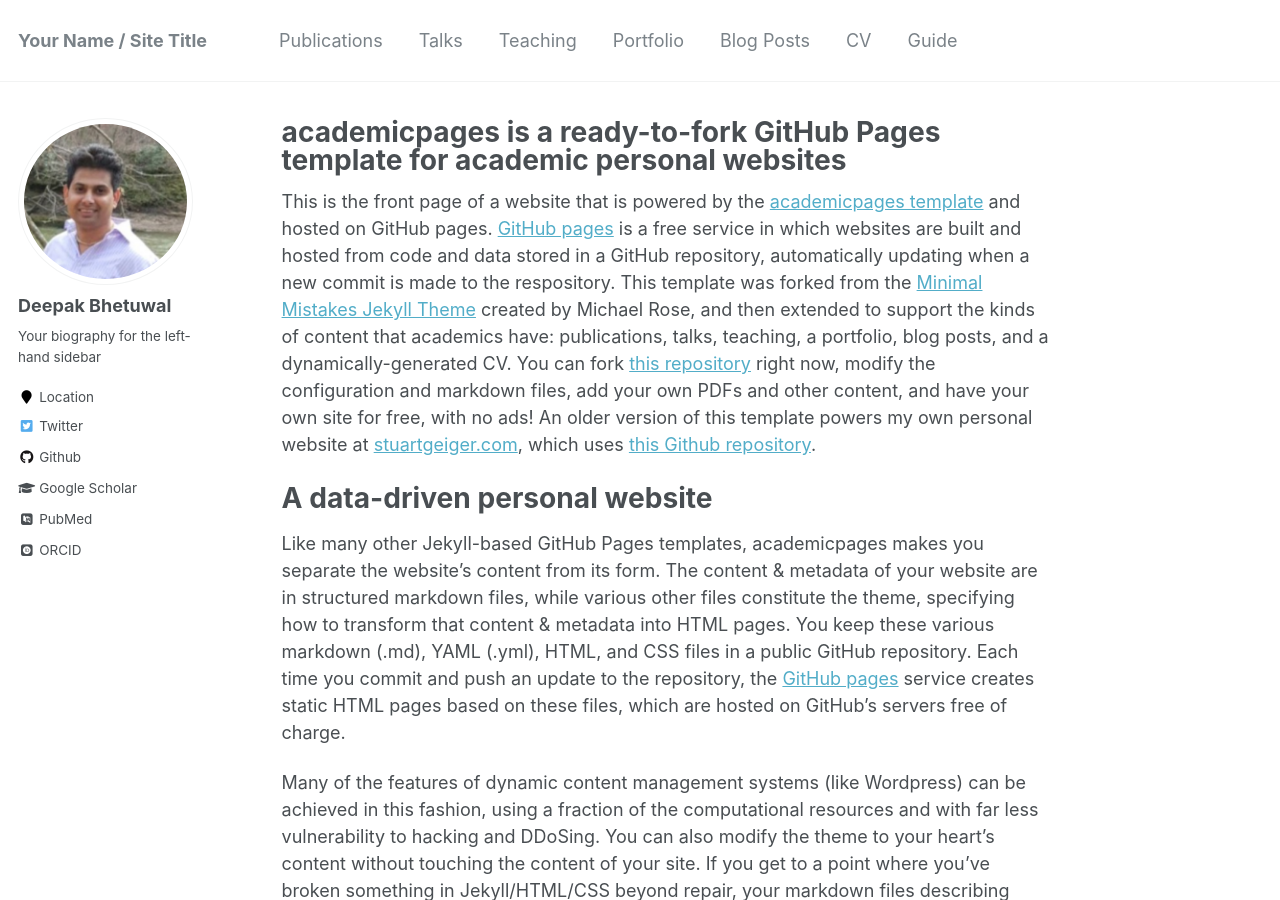
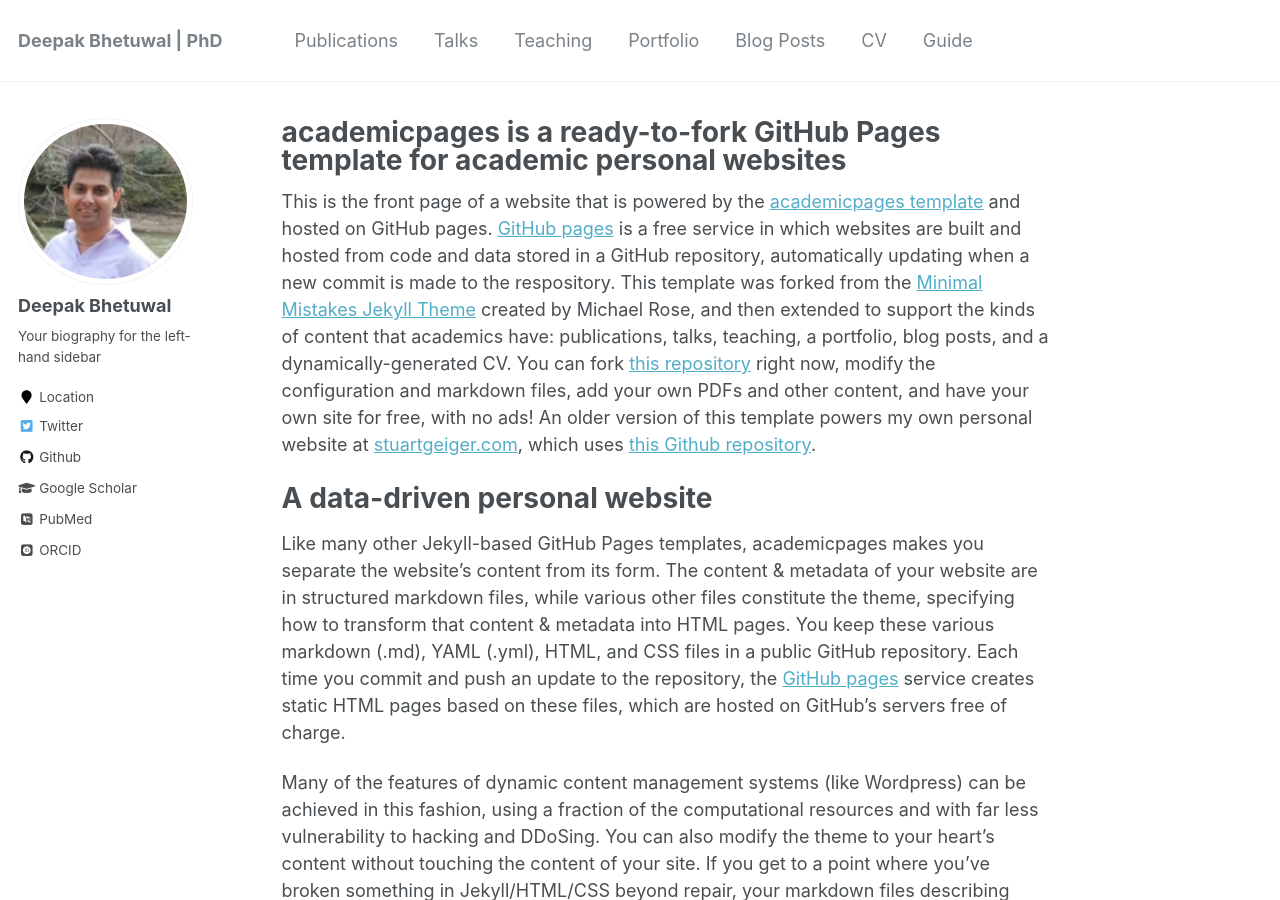
Before and after one commit to dkb208/dkb208.github.io, a Jekyll site: the page built from _pages/about.md, in a window 1280 px wide and 900 px high. Built offline with Jekyll 4.4.1, drawn with Linux system fonts in a browser that asks for light colours; some web fonts are replaced.

Commit message:
Update _config.yml

```diff
--- a/_config.yml
+++ b/_config.yml
@@ -7,11 +7,11 @@
 
 # Site Settings
 locale                   : "en-US"
-title                    : "Your Name / Site Title"
+title                    : "Deepak Bhetuwal | PhD"
 title_separator          : "-"
 name                     : &name "Deepak Bhetuwal"
 description              : &description "Graduate Research Assistant at Mississippi State University"
-url                      : https://academicpages.github.io # the base hostname & protocol for your site e.g. "https://mmistakes.github.io"
+url                      : https://dkb208.github.io # the base hostname & protocol for your site e.g. "https://mmistakes.github.io"
 baseurl                  : "" # the subpath of your site, e.g. "/blog"
 repository               : "dkb208.github.io"
 teaser                   :  # filename of teaser fallback teaser image placed in /images/, .e.g. "500x300.png"
@@ -86,7 +86,7 @@ author:
   location         : "Location"
   employer         :
   pubmed           : "https://www.ncbi.nlm.nih.gov/pubmed/?term=john+snow"
-  googlescholar    : "http://yourfullgooglescholarurl.com"
+  googlescholar    : "https://scholar.google.com/citations?user=ZTM7ZUkAAAAJ&hl=en"
   email            :
   researchgate     :  # example: "https://www.researchgate.net/profile/yourprofile"
   uri              :
@@ -103,7 +103,7 @@ author:
   impactstory      : #"https://profiles.impactstory.org/u/xxxx-xxxx-xxxx-xxxx"
   lastfm           :
   linkedin         :
-  orcid            : "http://orcid.org/yourorcidurl"
+  orcid            : "http://orcid.org/0000-0002-1006-9744"
   pinterest        :
   soundcloud       :
   stackoverflow    : # http://stackoverflow.com/users/123456/username
```
